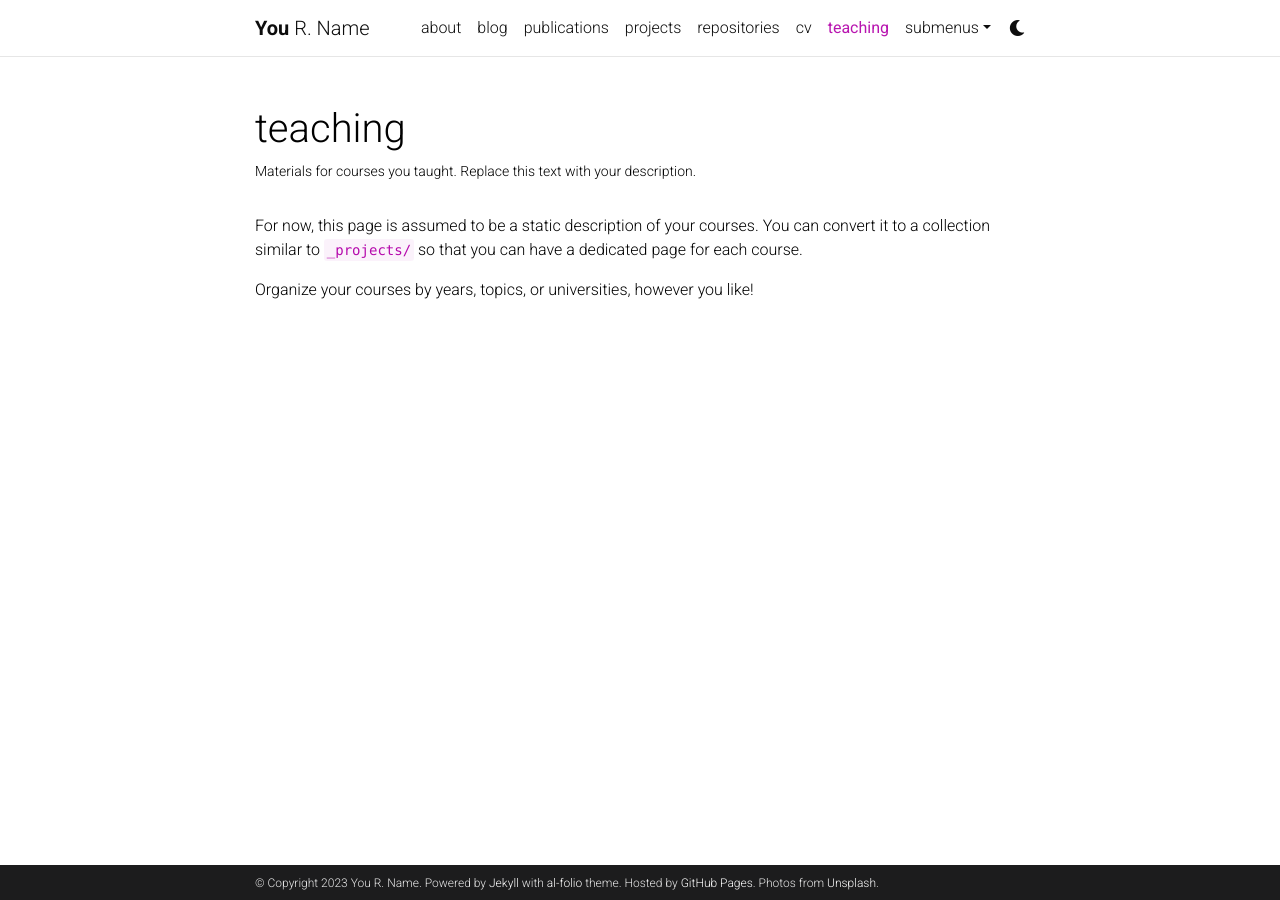
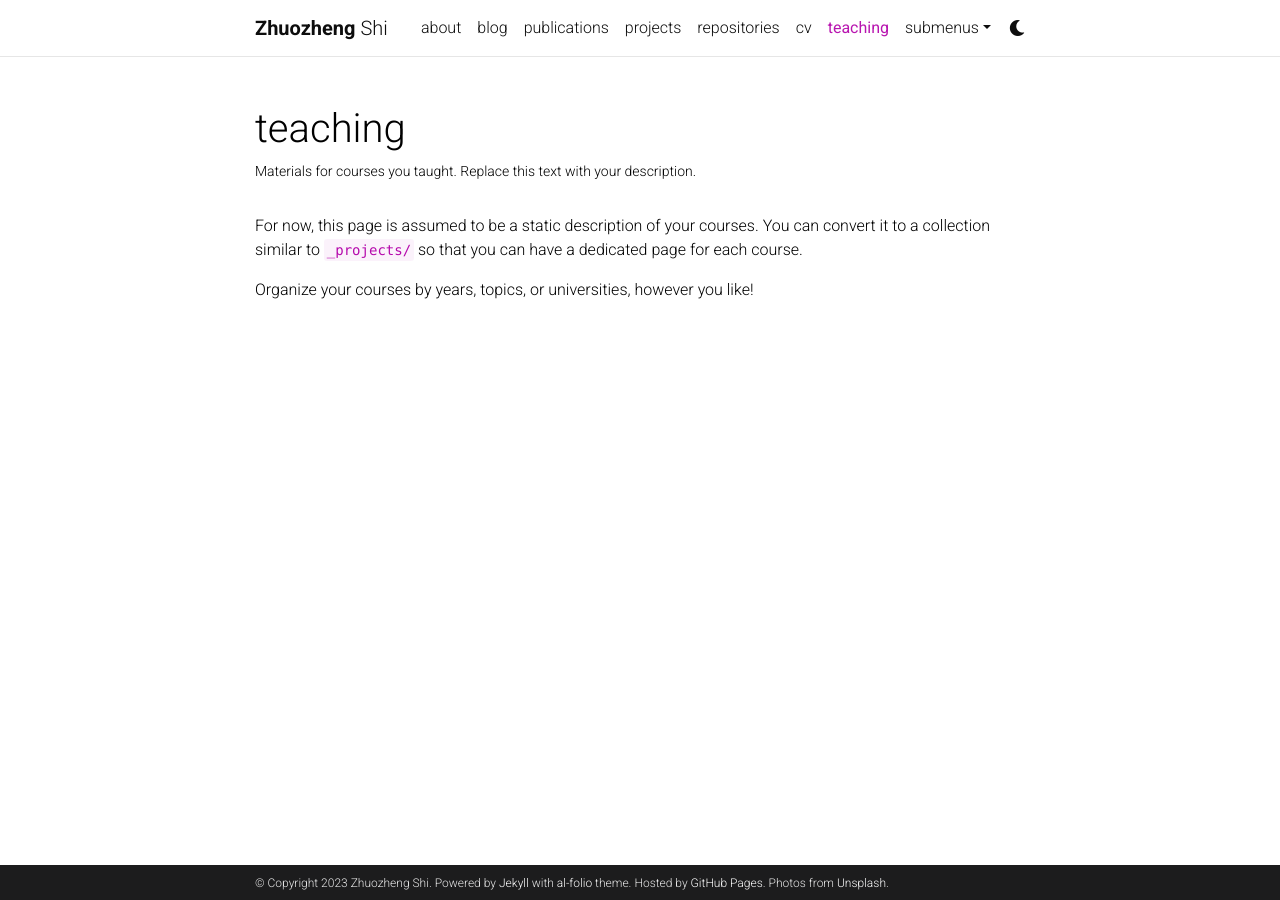
Before and after one commit to zhuozshi/zhuozshi.github.io, a Jekyll site: the page built from _pages/teaching.md, in a window 1280 px wide. Built offline with Jekyll 4.4.1, drawn with Linux system fonts in a browser that asks for light colours; comment, search, counter and statistics services are not loaded; a style sheet for code colours, icons or effects is not loaded.

Commit message:
zhuozhengshi

```diff
--- a/_config.yml
+++ b/_config.yml
@@ -3,9 +3,9 @@
 # -----------------------------------------------------------------------------
 
 title: blank # the website title (if blank, full name will be used instead)
-first_name: You
-middle_name: R.
-last_name: Name
+first_name: Zhuozheng
+middle_name:
+last_name: Shi
 email: you@example.com
 description: > # the ">" symbol means to ignore newlines until "footer_text:"
   A simple, whitespace theme for academics. Based on [*folio](https://github.com/bogoli/-folio) design.
```
